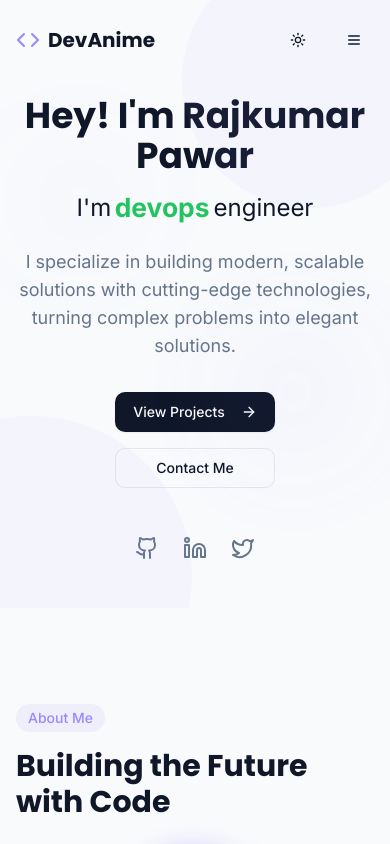
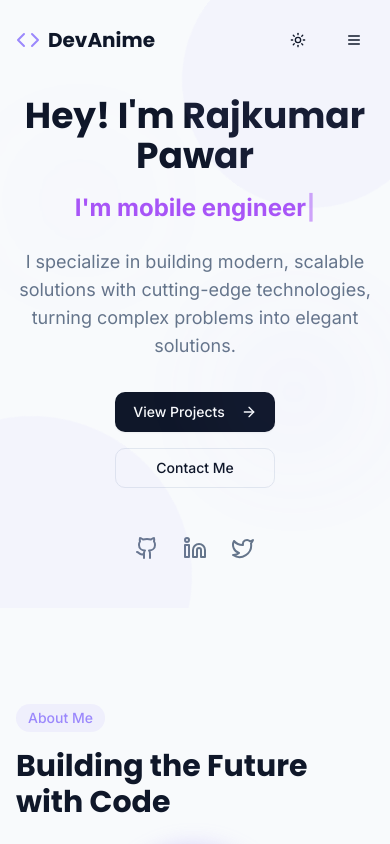
Before and after one commit to rajkumarpawar07/rajkumarpawar07.github.io, a React (Vite) app: page / in a window 390 px wide. Shown: the top 844 px of the page. Built offline with nearby package versions, Linux system fonts and the light colour scheme.

Commit message:
Implement Hero section changes
Implement changes to the Hero section, including the "I'm backend/mobile/cloud/devops engineer" text and a typewriter-style animation.

```diff
--- a/src/components/Hero.tsx
+++ b/src/components/Hero.tsx
@@ -5,6 +5,9 @@ import { useEffect, useState } from "react";
 
 export function Hero() {
   const [roleIndex, setRoleIndex] = useState(0);
+  const [typedText, setTypedText] = useState("");
+  const [isTyping, setIsTyping] = useState(true);
+
   const roles = ["backend", "mobile", "cloud", "devops"];
   const roleColors = {
     backend: "text-blue-500",
@@ -13,13 +16,34 @@ export function Hero() {
     devops: "text-green-500"
   };
 
+  // Role cycling effect
   useEffect(() => {
     const interval = setInterval(() => {
       setRoleIndex((prevIndex) => (prevIndex + 1) % roles.length);
-    }, 2000);
+      setTypedText("");
+      setIsTyping(true);
+    }, 4000);
 
     return () => clearInterval(interval);
   }, []);
+
+  // Typewriter effect
+  useEffect(() => {
+    if (!isTyping) return;
+
+    const currentRole = roles[roleIndex];
+    const text = `I'm ${currentRole} engineer`;
+
+    if (typedText.length < text.length) {
+      const timeout = setTimeout(() => {
+        setTypedText(text.substring(0, typedText.length + 1));
+      }, 100);
+
+      return () => clearTimeout(timeout);
+    } else {
+      setIsTyping(false);
+    }
+  }, [typedText, roleIndex, isTyping]);
 
   return (
     <section id="home" className="relative pt-24 pb-12 md:pt-32 md:pb-24 overflow-hidden">
@@ -31,18 +55,13 @@ export function Hero() {
           </h1>
 
           <div className="flex justify-center items-center mb-6 text-2xl md:text-3xl animate-slide-up animation-delay-100">
-            <span className="mr-2">I'm</span>
             <span
               className={`font-bold transition-all duration-500 ${roleColors[roles[roleIndex]]}`}
               key={roleIndex}
-              style={{
-                animation: "scale-bounce 2s infinite",
-                display: "inline-block"
-              }}
             >
-              {roles[roleIndex]}
+              {typedText}
+              <span className="animate-pulse">|</span>
             </span>
-            <span className="ml-2">engineer</span>
           </div>
 
           <p className="text-lg md:text-xl text-muted-foreground mb-8 max-w-2xl mx-auto animate-slide-up animation-delay-200">
@@ -97,14 +116,6 @@ export function Hero() {
         </div>
       </div>
 
-      {/* Add custom keyframes for scale-bounce animation */}
-      <style dangerouslySetInnerHTML={{ __html: `
-        @keyframes scale-bounce {
-          0%, 100% { transform: scale(1); }
-          50% { transform: scale(1.1); }
-        }
-      `}} />
-
       {/* Decorative elements */}
       <div className="absolute top-1/4 left-8 w-24 h-24 bg-accent/10 rounded-full blur-3xl animate-pulse"></div>
       <div className="absolute bottom-1/4 right-8 w-32 h-32 bg-accent/10 rounded-full blur-3xl animate-pulse animation-delay-300"></div>
```
